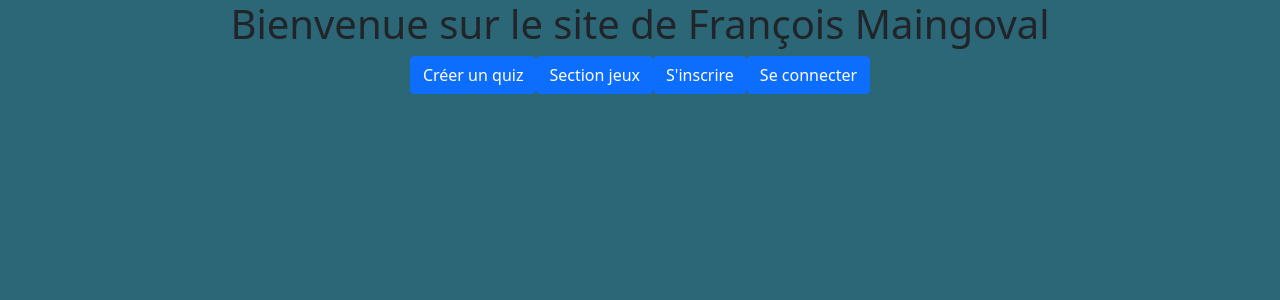
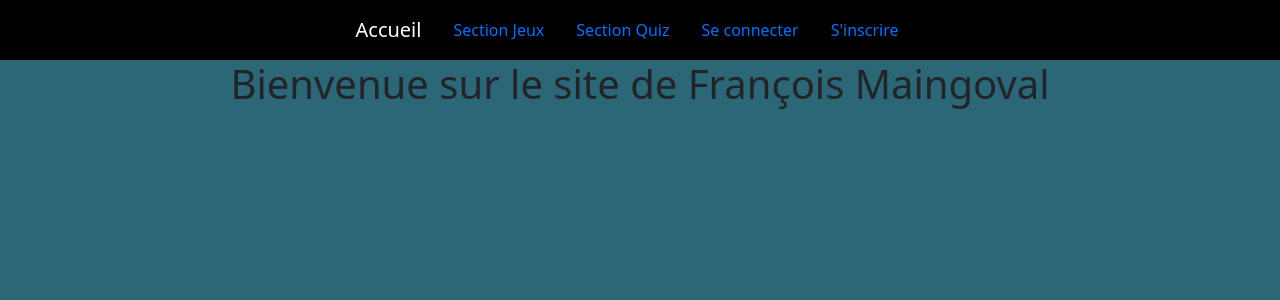
Before and after one commit to nmartou/TFE, a React (Create React App) app in the folder frontend/: page / in a window 1280 px wide. Shown: the top 300 px of the page. Built offline with nearby package versions, Linux system fonts and the light colour scheme.

Commit message:
feat: add navbar for navigation

```diff
--- a/frontend/src/Auth/AuthContext.js
+++ b/frontend/src/Auth/AuthContext.js
@@ -40,8 +40,9 @@ export function AuthProvider(props) {
         try {
             await axios.get('http://localhost:5000/api/auth/')
                 .then((res) => {
-                    setUser(res.data.user);
-                    setLoading(false);
+                    console.log(res);
+                    //setUser(res.data.user);
+                    //setLoading(false);
                 }
                 ).catch((err) => {
                     setError(err.response.data.message);
--- a/frontend/src/Auth/SignUp.js
+++ b/frontend/src/Auth/SignUp.js
@@ -3,8 +3,7 @@ import React, {Component} from 'react';
 import "./Auth.css";
 import { ToastContainer, toast } from 'react-toastify';
 import "react-toastify/dist/ReactToastify.css";
-
-const API_URL = 'http://localhost:5000/api/auth/';
+import { API_URL } from '../utils';
 
 class SignUp extends Component {
     constructor(props) {
@@ -31,7 +30,7 @@ class SignUp extends Component {
             console.log("Second password is different from the first one");
             return false;
         }
-        axios.post(API_URL, this.state)
+        axios.post(API_URL + "/auth/", this.state)
             .then((res) => {
                 console.log(res);
                 if(res.status === 200) {
--- a/frontend/src/Home/Home.js
+++ b/frontend/src/Home/Home.js
@@ -1,37 +1,17 @@
 import React, { useContext } from 'react';
 import { AuthContext } from '../Auth/AuthContext';
-import { ToastContainer } from 'react-toastify';
-import "react-toastify/dist/ReactToastify.css";
+import NavBar from '../NavBar/NavBar';
 
 export default function Home() {
-    const { user, token, logout } = useContext(AuthContext);
+    const { user, token } = useContext(AuthContext);
 
     return(
         <div>
+            <NavBar />
             <h1>
                 Bienvenue sur le site de François Maingoval
             </h1>
-            <ToastContainer />
-            <a href='/quiz/create'>
-                <button className='btn btn-primary'>Créer un quiz</button>
-            </a>
-            <a href='/games'>
-                <button className='btn btn-primary'>Section jeux</button>
-            </a>
-            {user && token ?
-                <>
-                    <p>Bienvenue {user? user.pseudo + " " : <></>}!</p>
-                    <button className='btn btn-primary' onClick={logout}>Se déconnecter</button>
-                </>
-            :   <>
-                    <a href='/SignUp'>
-                        <button className='btn btn-primary'>S'inscrire</button>
-
-                    </a>
-                    <a href="/login">
-                        <button className='btn btn-primary'>Se connecter</button>
-                    </a>
-                </>}
+            {user && token && <p>Bienvenue {user? user.pseudo + " " : <></>}!</p>}
         </div>
     );
 }
--- /dev/null
+++ b/frontend/src/NavBar/NavBar.css
@@ -0,0 +1,9 @@
+nav {
+    background-color: black;
+    padding: 10px;
+}
+
+a {
+    color: white;
+    text-decoration: none;
+}
--- a/frontend/src/NavBar/NavBar.js
+++ b/frontend/src/NavBar/NavBar.js
@@ -1,9 +1,45 @@
-import React from "react";
+import React, { useContext, useEffect } from "react";
+import "./NavBar.css";
+import { AuthContext } from "../Auth/AuthContext";
+import { ToastContainer } from "react-toastify";
+import "react-toastify/dist/ReactToastify.css";
 
 export default function NavBar() {
+    const { user, auth, token, logout } = useContext(AuthContext);
+
+    useEffect(() => {
+        if (token) {
+            auth();
+        }
+    }, [token]);
+
     return (
         <div>
+            <nav className="nav justify-content-center navbar-expand-lg">
+                <a className="navbar-brand" href="/">Accueil</a>
 
+                    <ul className="nav justify-content-center">
+                        <li className="navbar-item">
+                            <a className="nav-link" href="/games">Section Jeux</a>
+                        </li>
+                        <li className="nav-item">
+                            <a className="nav-link" href="/quiz/create">Section Quiz</a>
+                        </li>
+                        {user && token ? (
+                            <li className="nav-item">
+                                <a className="nav-link" href="/" onClick={logout}>Se déconnecter</a>
+                            </li>) : (
+                            <>
+                                <li className="nav-item">
+                                    <a className="nav-link" href="/login">Se connecter</a>
+                                </li>
+                                <li className="nav-item">
+                                    <a className="nav-link" href="/signup">S'inscrire</a>
+                                </li>
+                            </>)}
+                    </ul>
+            </nav>
+            <ToastContainer />
         </div>
     )
 }
--- /dev/null
+++ b/frontend/src/utils.js
@@ -0,0 +1 @@
+export const API_URL = "http://localhost:5000/api";
```
